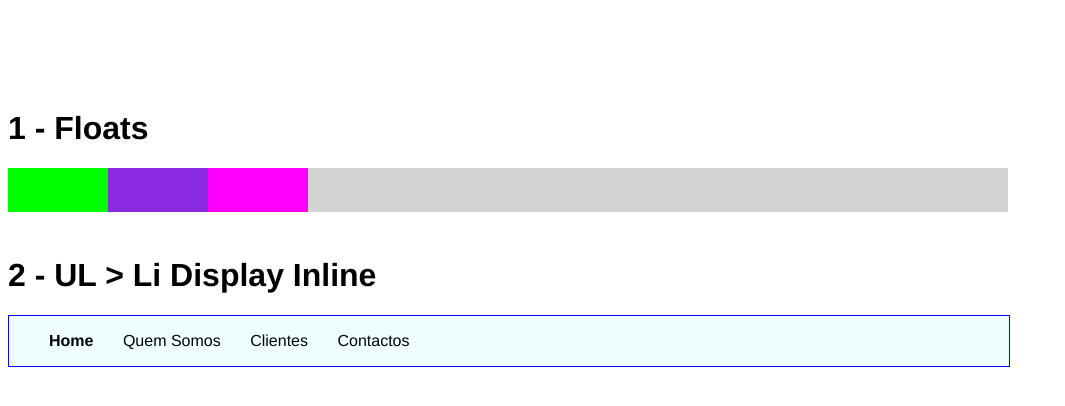
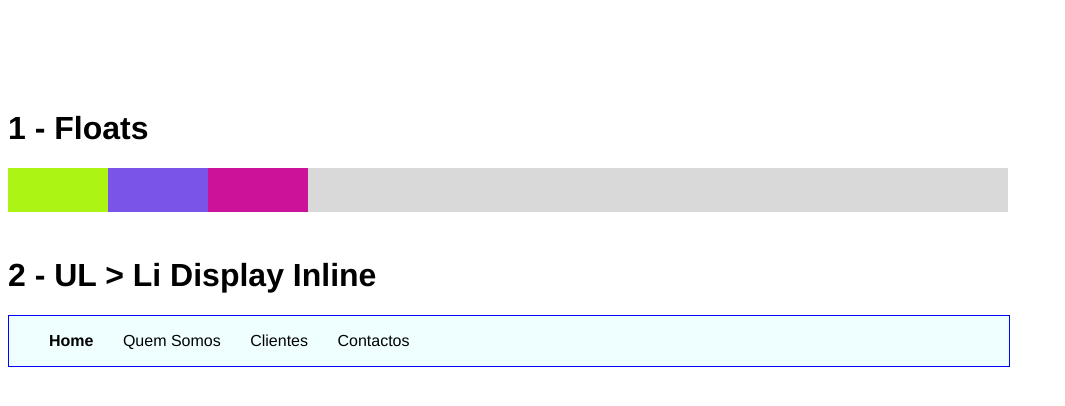
Before and after one commit to hugo-m12/CSS-exercicio-1, a plain HTML site: page Index.html in a window 1280 px wide. Shown: the whole page, without its empty margins (0-1065 px from the left). Drawn offline with Linux system fonts and the light colour scheme.

Commit message:
ajusted colors

```diff
--- a/css/styles.css
+++ b/css/styles.css
@@ -21,28 +21,28 @@ span {
   border: 1px solid blue;
   width: 1000px;
 }
+.frame-1{
+  background-color: #ACF414;
+  float: left;
+  height: 44px;
+  width: 100px;
+}
+.frame-2{
+  background-color: #7A54E6;
+  float: left;
+  height: 44px;
+  width: 100px;
+}
+.frame-3{
+  background-color: #CC1298;
+  float: left;
+  height: 44px;
+  width: 100px;
+}
 .frame-4{
-  background-color:  lightgray;
+  background-color:  #D9D9D9;
   height: 44px;
   width: 700px;
   float: left;
   display: flex;
 }
-.frame-1{
-  background-color: lime;
-  float: left;
-  height: 44px;
-  width: 100px;
-}
-.frame-2{
-  background-color: blueviolet;
-  float: left;
-  height: 44px;
-  width: 100px;
-}
-.frame-3{
-  background-color: magenta;
-  float: left;
-  height: 44px;
-  width: 100px;
-}
```
